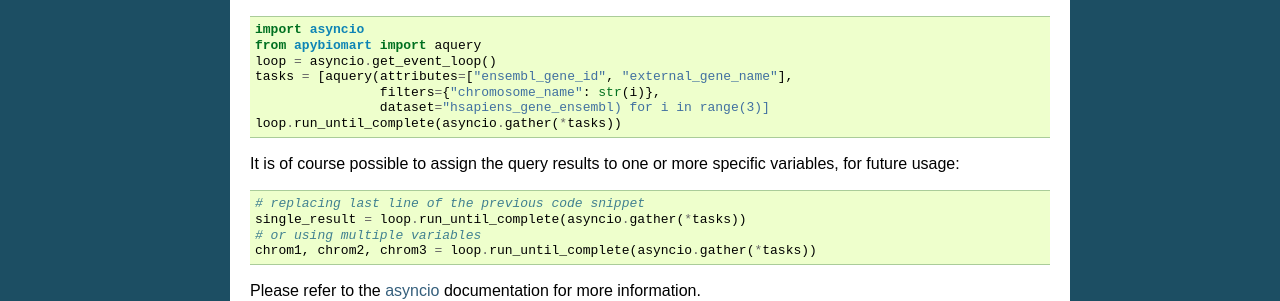
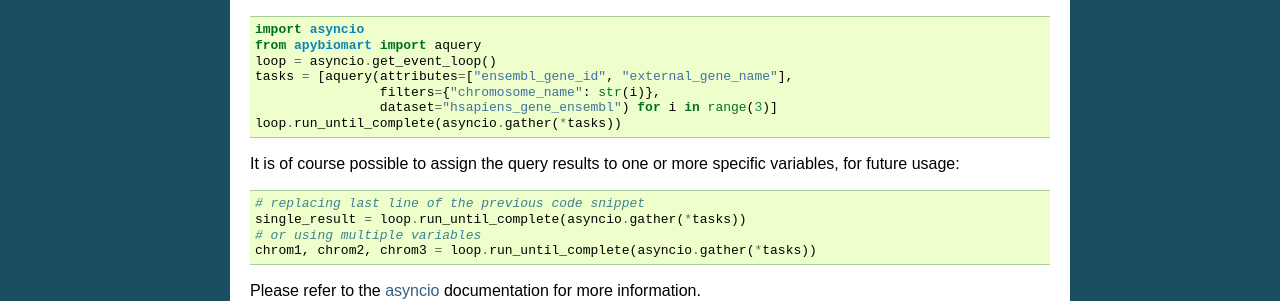
Before and after one commit to robertopreste/apybiomart, a Sphinx documentation site: the page built from docs/usage.rst, in a window 1280 px wide and 900 px high, scrolled down 1904 px. Shown: the part 490-791 px from the top of the window. Built offline with Sphinx 7.4.7, drawn with Linux system fonts in a browser that asks for light colours; pages that are not in the unit, such as notebooks, are missing from menus.

```diff
--- a/docs/usage.rst
+++ b/docs/usage.rst
@@ -105,7 +105,7 @@ This allows to group multiple queries together, and the event loop will take car
     loop = asyncio.get_event_loop()
     tasks = [aquery(attributes=["ensembl_gene_id", "external_gene_name"],
                     filters={"chromosome_name": str(i)},
-                    dataset="hsapiens_gene_ensembl) for i in range(3)]
+                    dataset="hsapiens_gene_ensembl") for i in range(3)]
     loop.run_until_complete(asyncio.gather(*tasks))
 
 It is of course possible to assign the query results to one or more specific variables, for future usage::
```
